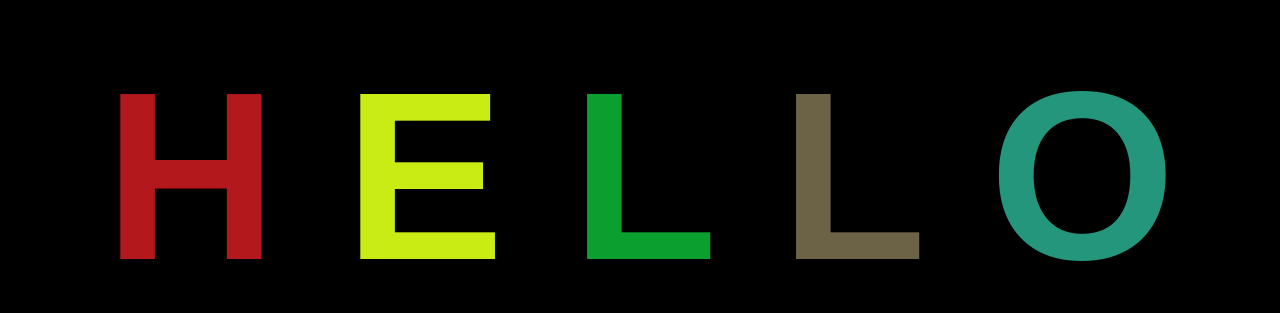
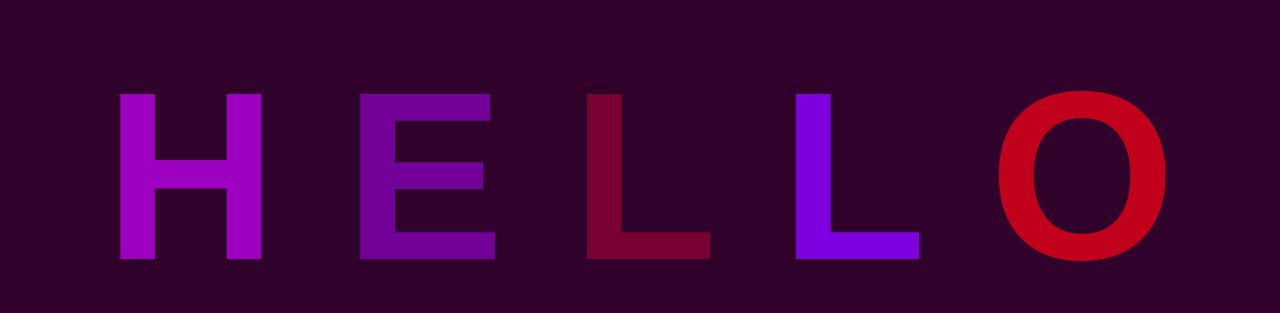
Before and after one commit to JordanyUceta/AnimatedText, a plain HTML site: page index.html in a window 1280 px wide. Shown: the part 232-545 px from the top of the page. Drawn offline with Linux system fonts and the light colour scheme.

Commit message:
restrict colors to purples

```diff
--- a/app.css
+++ b/app.css
@@ -3,7 +3,7 @@ body {
     justify-content: center;
     align-items: center;
     height: 100vh;
-    background-color: black;
+    background-color: rgb(48, 1, 42);
 }
 
 h1 {
--- a/app.js
+++ b/app.js
@@ -1,6 +1,6 @@
 function randomRGB(){
     const r = Math.floor(Math.random() * 256);
-    const g = Math.floor(Math.random() * 256);
+    const g = 0;
     const b = Math.floor(Math.random() * 256);
     return `rgb(${r},${g},${b})`
 }
```
